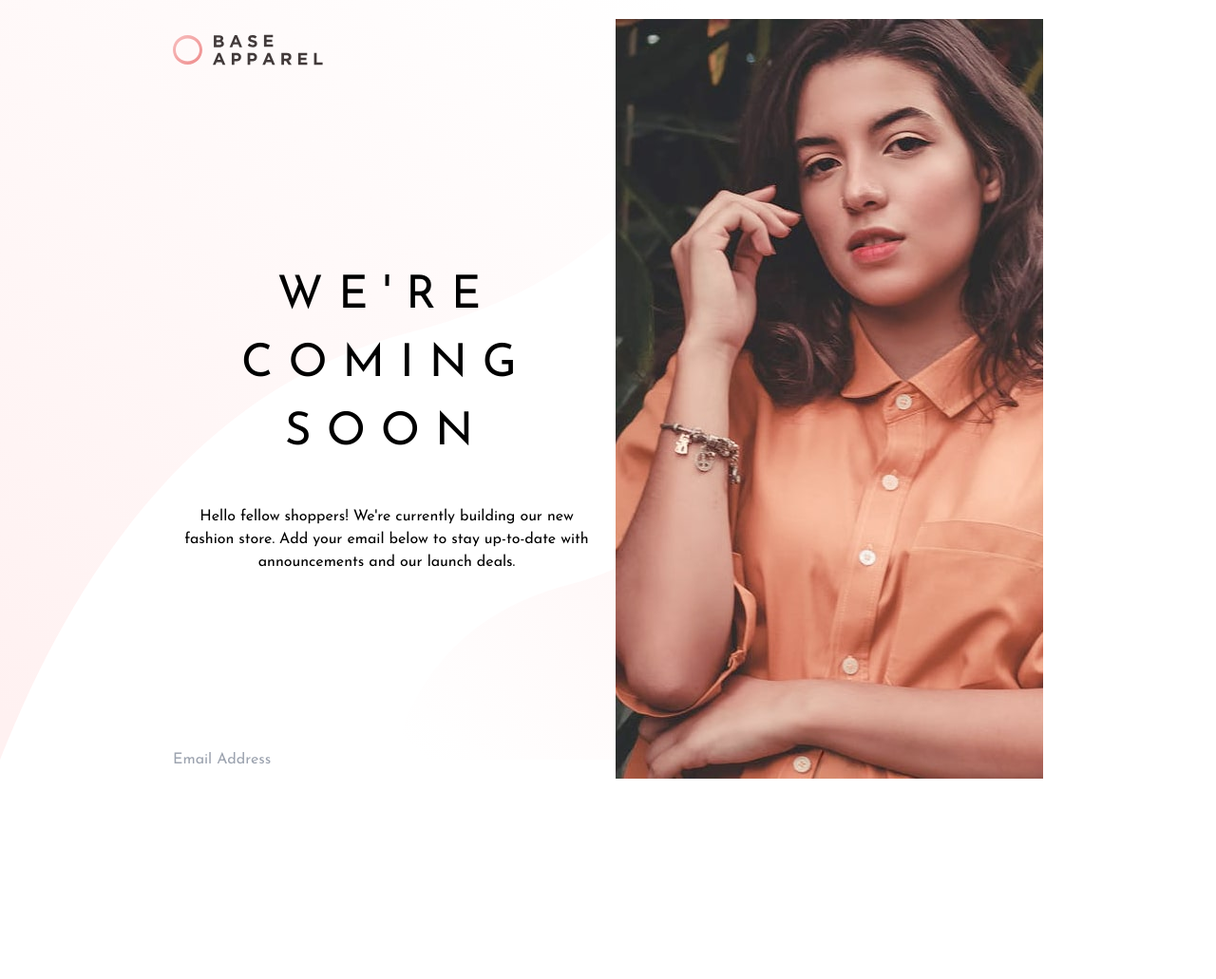
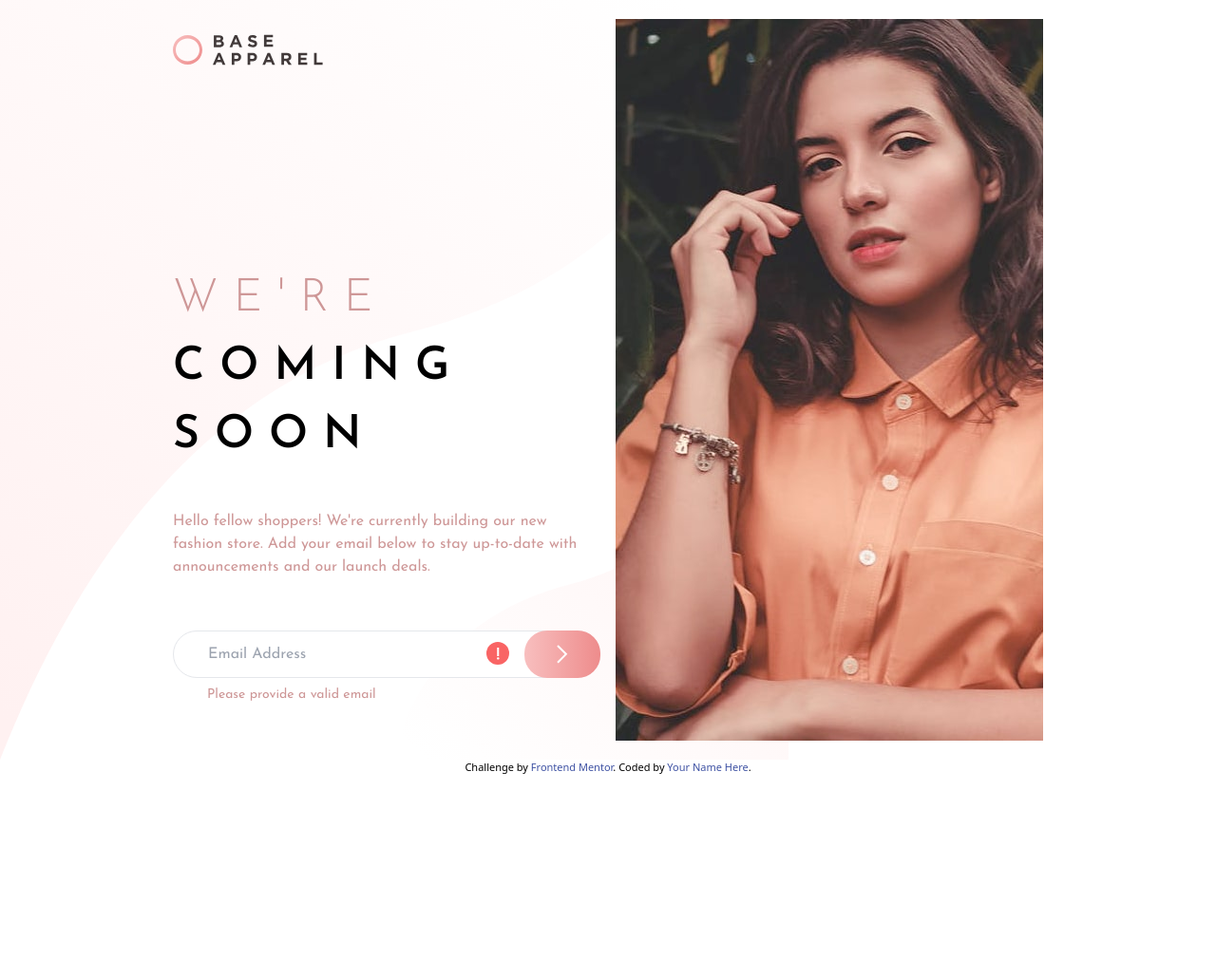
Before and after one commit to okutewonah/fm-base-apparel, a website: page index.html in a window 1280 px wide. Shown: the top 1031 px of the page at 95% size. After the commit the page ends 817 px from the top, so only its background shows below. Drawn offline with Linux system fonts and the light colour scheme.

Commit message:
html and tailwindcss design

```diff
--- a/index.html
+++ b/index.html
@@ -36,7 +36,7 @@
       class="min-h-screen flex justify-center bg-pattern-desktop bg-no-repeat font-JosefinSans"
     >
       <div
-        class="flex flex-col justify-center m-5 md:grid md:grid-rows-4 md:grid-cols-2 md:gap-4"
+        class="flex flex-col justify-center m-5 md:grid md:grid-rows-3 md:grid-cols-2 md:gap-4"
       >
         <div class="flex my-4">
           <svg xmlns="http://www.w3.org/2000/svg" width="158" height="33">
@@ -61,22 +61,47 @@
           </svg>
         </div>
         <div
-          class="md:row-span-4 bg-hero-mobile md:bg-hero-desktop bg-no-repeat h-full"
+          class="md:row-span-3 bg-hero-mobile md:bg-hero-desktop bg-no-repeat h-full"
         ></div>
-        <div class="text-[3rem] text-center uppercase tracking-[1rem] mb-6">
-          <p>We're</p>
-          <p>Coming</p>
-          <p>Soon</p>
+        <div class="text-[3rem] uppercase tracking-[1rem] mb-6">
+          <p class="text-desaturated-red font-light">We're</p>
+          <p class="font-semibold">Coming</p>
+          <p class="font-semibold">Soon</p>
         </div>
-        <div class="text-center">
-          <p class="w-[350px] md:w-[450px]">
+        <div class="grid gap-4">
+          <p class="w-[350px] md:w-[450px] text-desaturated-red">
             Hello fellow shoppers! We're currently building our new fashion
             store. Add your email below to stay up-to-date with announcements
             and our launch deals.
           </p>
-        </div>
-        <div>
-          <input type="email" id="email" placeholder="Email Address" />
+          <div class="relative">
+            <input
+              class="border w-full h-[50px] pl-9 rounded-full"
+              type="email"
+              id="email"
+              placeholder="Email Address"
+            />
+            <img
+              class="absolute top-3 right-24"
+              src="./images/icon-error.svg"
+              alt="error-icon"
+            />
+            <button
+              class="absolute right-0 top-0 bg-gradient-to-r from-linear-135-deg-start to-linear-135-deg-stop w-[80px] h-[50px] flex justify-center items-center rounded-3xl"
+            >
+              <svg xmlns="http://www.w3.org/2000/svg" width="12" height="20">
+                <path
+                  fill="none"
+                  stroke="#FFF"
+                  stroke-width="2"
+                  d="M1 1l8.836 8.836L1 18.671"
+                />
+              </svg>
+            </button>
+            <p class="text-sm ml-9 mt-2 text-desaturated-red">
+              Please provide a valid email
+            </p>
+          </div>
         </div>
       </div>
     </main>
--- a/tailwind.config.js
+++ b/tailwind.config.js
@@ -11,6 +11,25 @@ module.exports = {
       fontFamily: {
         JosefinSans: ['"Josefin Sans"', "sans-serif"],
       },
+      colors: {
+        // Colors
+
+        // Primary
+
+        "desaturated-red": "hsl(0, 36%, 70%)",
+        "soft-red": "hsl(0, 93%, 68%)",
+
+        // Neutral
+
+        "dark-grayish-red": "hsl(0, 6%, 24%)",
+
+        // Gradients
+
+        "linear-135deg-start": "hsl(0, 0%, 100%)",
+        "linear-135deg-stop": "hsl(0, 100%, 98%)",
+        "linear-135-deg-start": "hsl(0, 80%, 86%)",
+        "linear-135-deg-stop": "hsl(0, 74%, 74%)",
+      },
     },
   },
   plugins: [],
```
Also changed, not shown: src/style.css.
